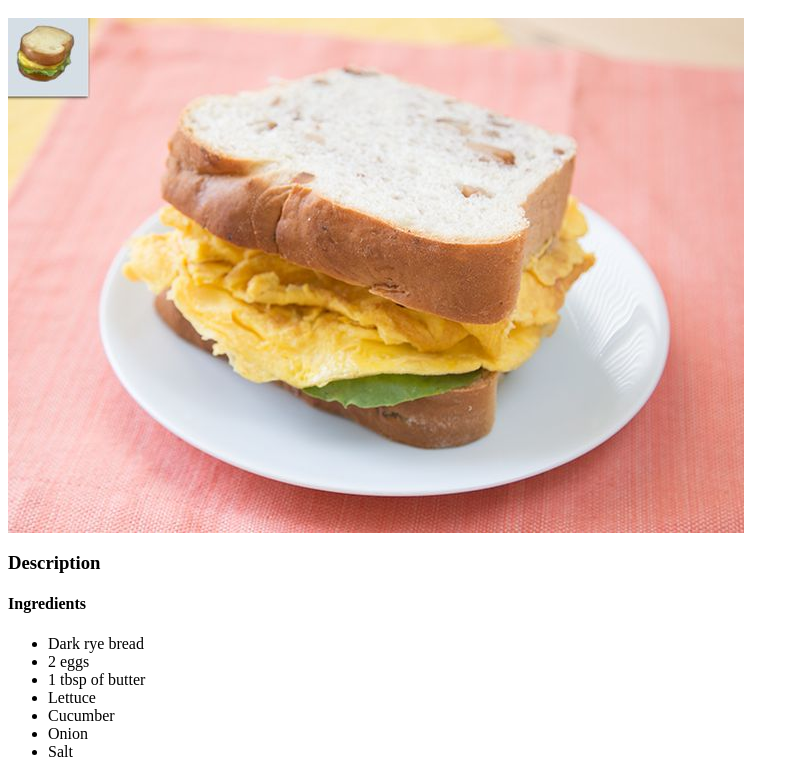
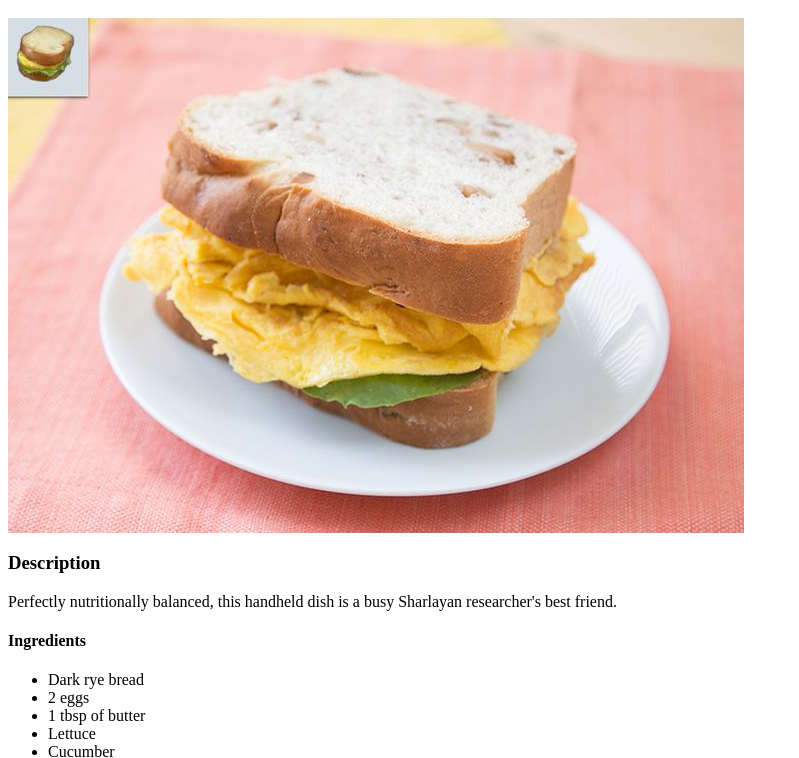
Before and after one commit to Zoriliz/odin-recipes, a plain HTML site: page recipes/Sandwich.html in a window 1280 px wide. Shown: the part 48-806 px from the top of the page, without its empty margins (0-799 px from the left). Drawn offline with Linux system fonts and the light colour scheme; files whose address does not match are found by name.

Commit message:
Add content to paragraph
added the context/description on the paragraph section

```diff
--- a/recipes/Sandwich.html
+++ b/recipes/Sandwich.html
@@ -5,7 +5,7 @@
 <body>
     <h3>Description</h3>
         <p>
-
+            Perfectly nutritionally balanced, this handheld dish is a busy Sharlayan researcher's best friend.
         </p>
 
     <h4>Ingredients</h4>
```
